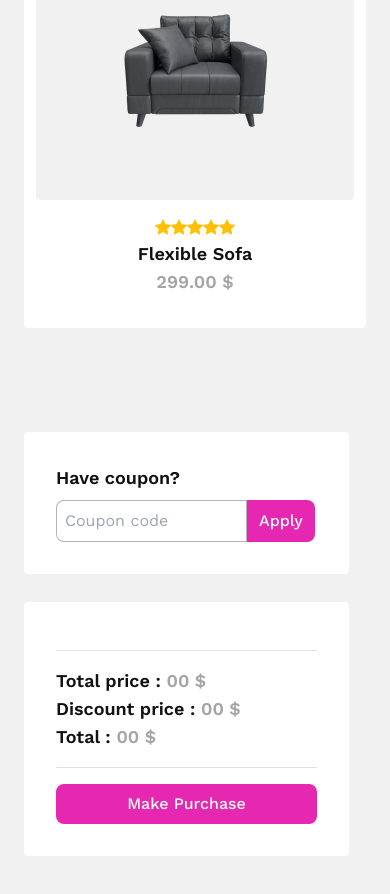
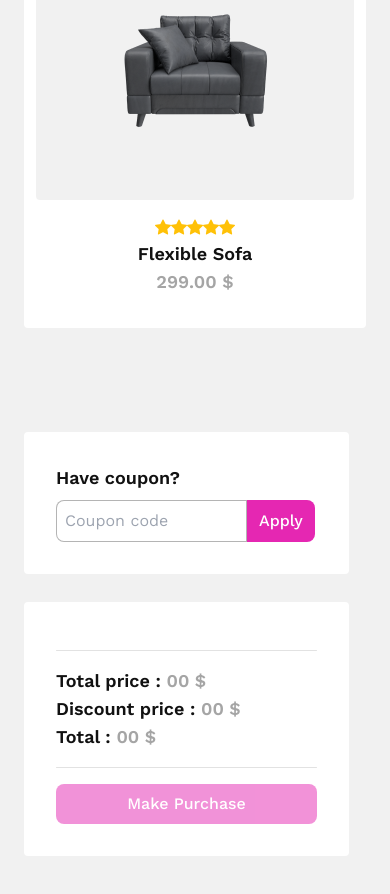
Before and after one commit to saziddeveloper/SUMMER-SALE, a plain HTML site: page index.html in a window 390 px wide. Shown: the part 4494-5388 px from the top of the page. Drawn offline with nearby package versions, Linux system fonts and the light colour scheme.

Commit message:
add function no cart product then purchase buttton disaable

```diff
--- a/index.html
+++ b/index.html
@@ -202,7 +202,7 @@
                     <h2 class="text-[#111111] font-semibold text-lg">Total : <span id="total" class="text-[#11111160]">00</span><span class="text-[#11111160]"> $</span></h2>
                 </div>
                 <div class="my-4 rounded bg-[#1111111f] h-[1px]"></div>
-                <button onclick="openModalWithDelay()" class="bg-[#E527B2] hover:opacity-80 active:bg-[#920b6e] w-full py-2 font-medium text-white rounded-lg" type="submit">Make Purchase</button>
+                <button onclick="openModalWithDelay()" class="bg-[#E527B2] hover:opacity-80 active:bg-[#920b6e] w-full py-2 font-medium text-white rounded-lg" type="submit" id="purchase-button">Make Purchase</button>
                 <dialog id="my_modal" class="modal">
                     <div class="modal-box flex flex-col items-center gap-3 w-84 lg:w-96 py-8 lg:py-10 rounded-md">
                         <img class="w-32" src="images/congo.png" alt="">
--- a/js/cart.js
+++ b/js/cart.js
@@ -16,6 +16,7 @@ function calculatePrice(productName, productPrice) {
     totalPrice += productPrice;
     const totalPriceElement = document.getElementById("total-price");
     totalPriceElement.innerText = totalPrice;
+
     // Apply discount if valid coupon code is applied
     if (couponCode === "SELL200") {
         applyDiscount();
@@ -47,6 +48,9 @@ function calculatePrice(productName, productPrice) {
         entryProduct.appendChild(productDiv);
         productCounter++; // Increment the counter for the next product
     }
+
+    // Check if there are any products in the cart
+    togglePurchaseButton();
 }
 
 // Function-2: Use coupon
@@ -75,3 +79,22 @@ function setCouponCode() {
     const inputField = document.getElementById("input-coupon-field");
     inputField.value = "SELL200";
 }
+
+// Function-5: Toggle the "Make Purchase" button based on cart content
+function togglePurchaseButton() {
+    const entryProduct = document.getElementById("entryProduct");
+    const purchaseButton = document.getElementById("purchase-button");
+
+    if (entryProduct.children.length > 0) {
+        purchaseButton.disabled = false;
+        purchaseButton.classList.remove('opacity-50', 'cursor-not-allowed');
+        purchaseButton.classList.add('hover:bg-pink-700', 'hover:border-pink-700');
+    } else {
+        purchaseButton.disabled = true;
+        purchaseButton.classList.add('opacity-50', 'cursor-not-allowed');
+        purchaseButton.classList.remove('hover:bg-pink-700', 'hover:border-pink-700');
+    }
+}
+
+// Initial check on page load
+togglePurchaseButton();
```
